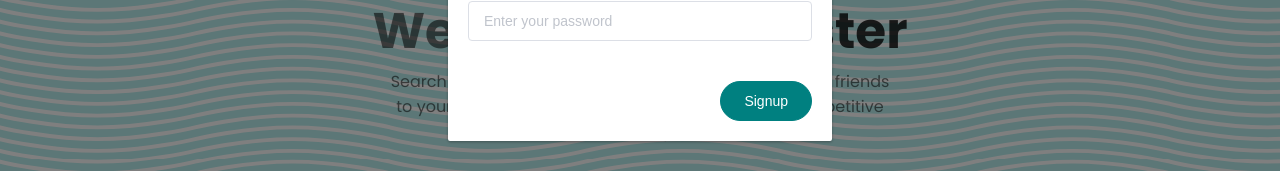
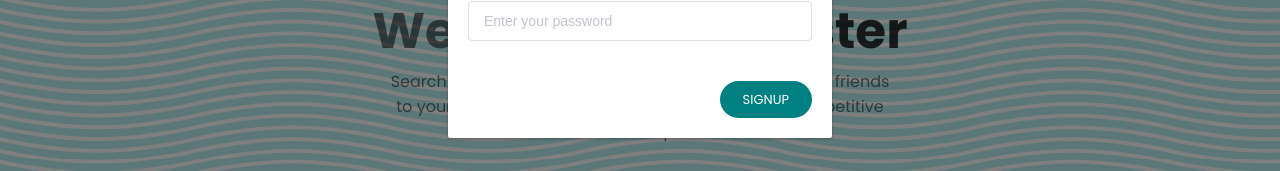
Before and after one commit to mclintprojects/prepster-vue, a Vue app: page / in a window 1280 px wide. Both pictures are taken after a click on the button "GET STARTED". Shown: the part 472-643 px from the top of the page. Built offline with nearby package versions, Linux system fonts and the light colour scheme.

Commit message:
more ui fixes

```diff
--- a/src/App.vue
+++ b/src/App.vue
@@ -40,11 +40,14 @@ body {
 
 .btn-primary {
 	box-shadow: 0px 4px 4px 0px rgba(167, 167, 167, 0.25);
+	height: 50px;
+}
+
+.btn {
 	border: 0px solid transparent !important;
 	text-transform: uppercase;
 	font-family: 'Poppins';
 	font-size: 13px !important;
-	height: 50px;
 	border-radius: 60px !important;
 }
 
--- a/src/views/LandingPage.vue
+++ b/src/views/LandingPage.vue
@@ -7,18 +7,18 @@
       <img src="https://res.cloudinary.com/mclint-cdn/image/upload/v1532669830/prepster/Group_14.svg" alt="logo" />
       <p>Welcome to <span>Prepster</span></p>
       <p>Search millions of quizzes or create and challenge your friends to your own. Attain mastery by studying with fun, competitive handmade quizzes.</p>
-      <el-button id="btn-signup" class="btn-primary" round @click="showSignupDialog = true">Get started</el-button>
+      <el-button id="btn-signup" class="btn btn-primary" round @click="showSignupDialog = true">Get started</el-button>
     </div>
     <el-dialog title="Login" :visible.sync="showLoginDialog">
       <login-dialog :show="showLoginDialog" />
       <span slot="footer" class="dialog-footer">
-          <el-button type="primary" round>Login</el-button>
+          <el-button type="primary" round class="btn">Login</el-button>
       </span>
     </el-dialog>
 		<el-dialog title="Signup" :visible.sync="showSignupDialog">
       <signup-dialog :show="showSignupDialog" />
       <span slot="footer" class="dialog-footer">
-          <el-button type="primary" round>Signup</el-button>
+          <el-button type="primary" round class="btn">Signup</el-button>
       </span>
     </el-dialog>
   </div>
```
